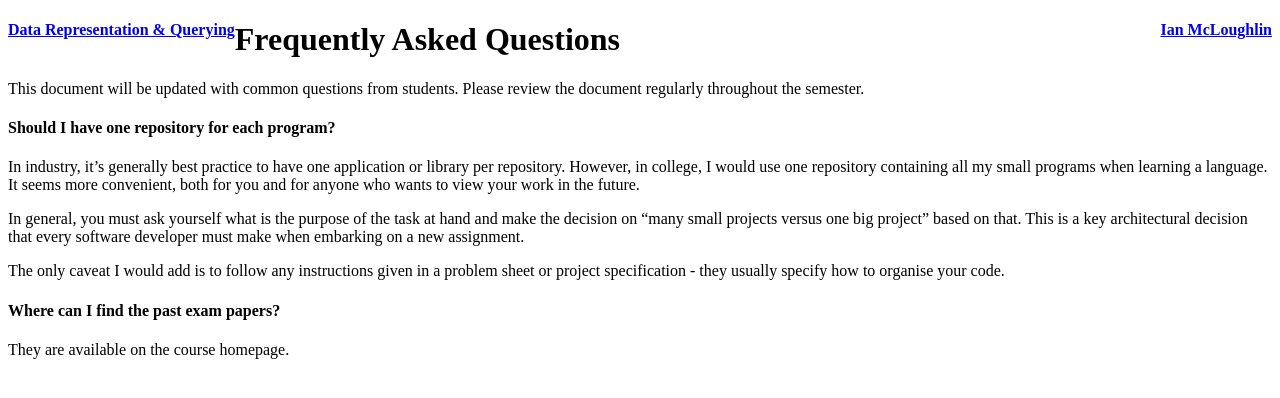
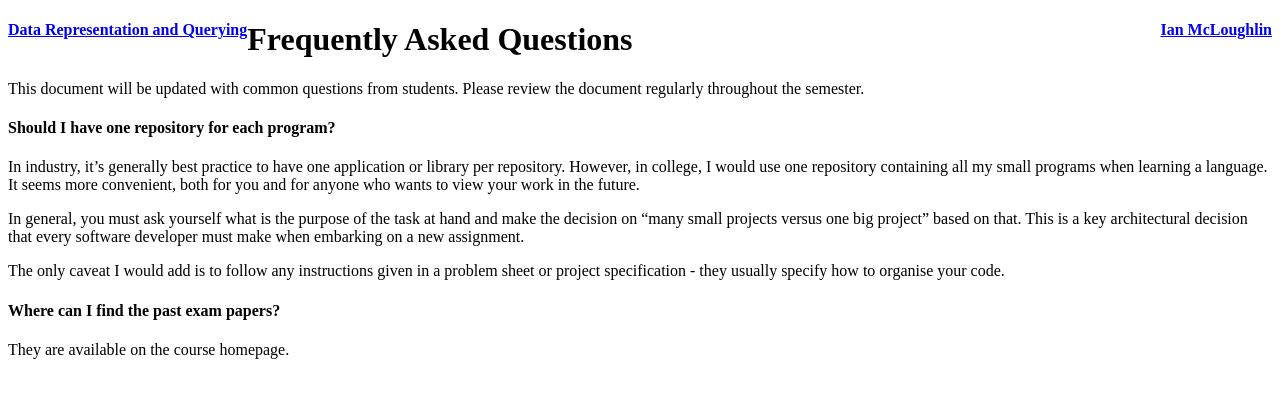
Before and after one commit to data-representation/data-representation.github.io, a Jekyll site: the page built from notes/faq.md, in a window 1280 px wide. Shown: the top 398 px of the page. Built offline with Jekyll 4.4.1, drawn with Linux system fonts in a browser that asks for light colours; our own code applies the rules of GitHub Pages for plain Markdown files; comment, search, counter and statistics services are not loaded.

Commit message:
Update _config.yml

```diff
--- a/_config.yml
+++ b/_config.yml
@@ -1,2 +1,2 @@
-title: Data Representation & Querying
+title: Data Representation and Querying
 description: ianmcloughlin.github.io
```
